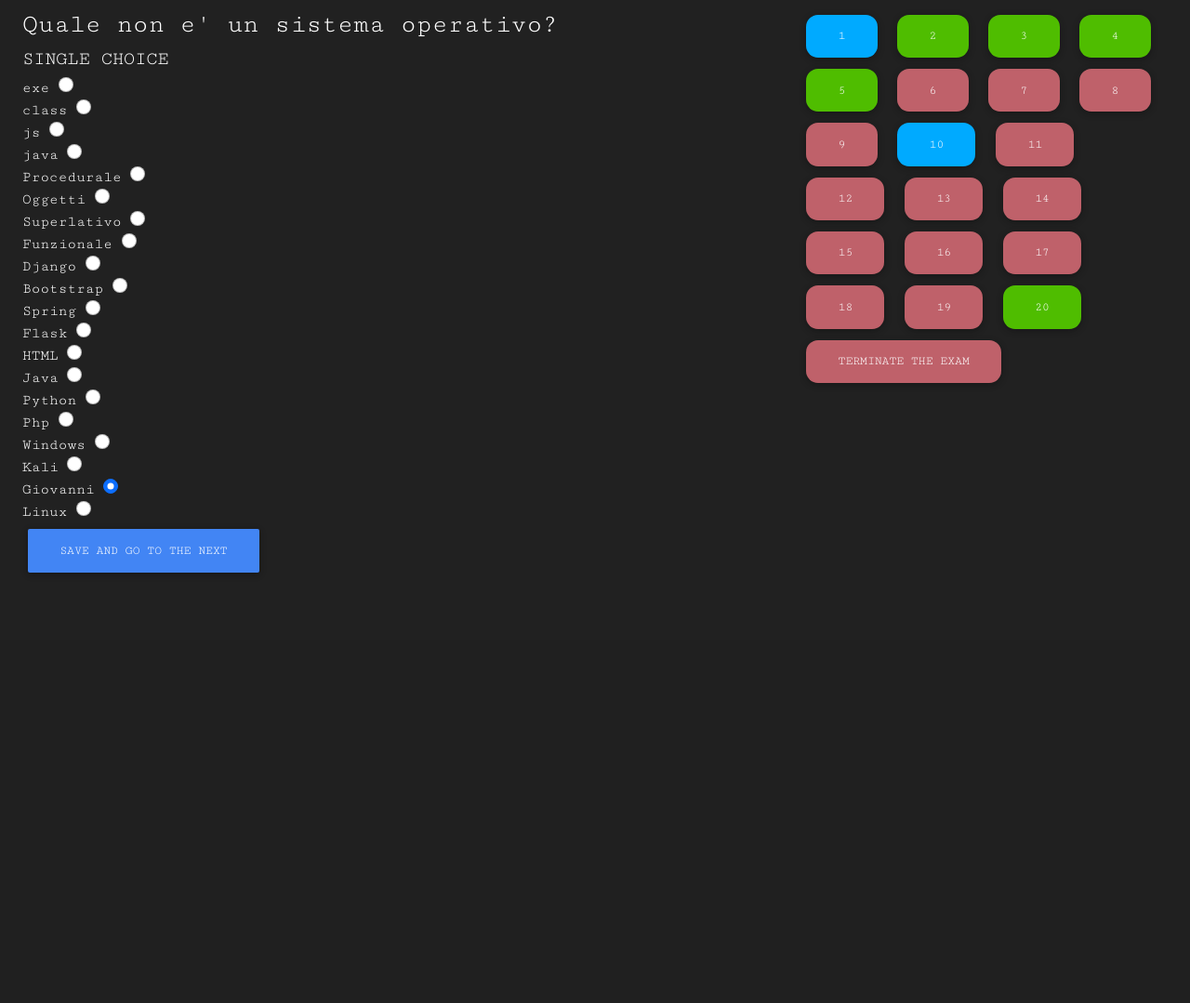
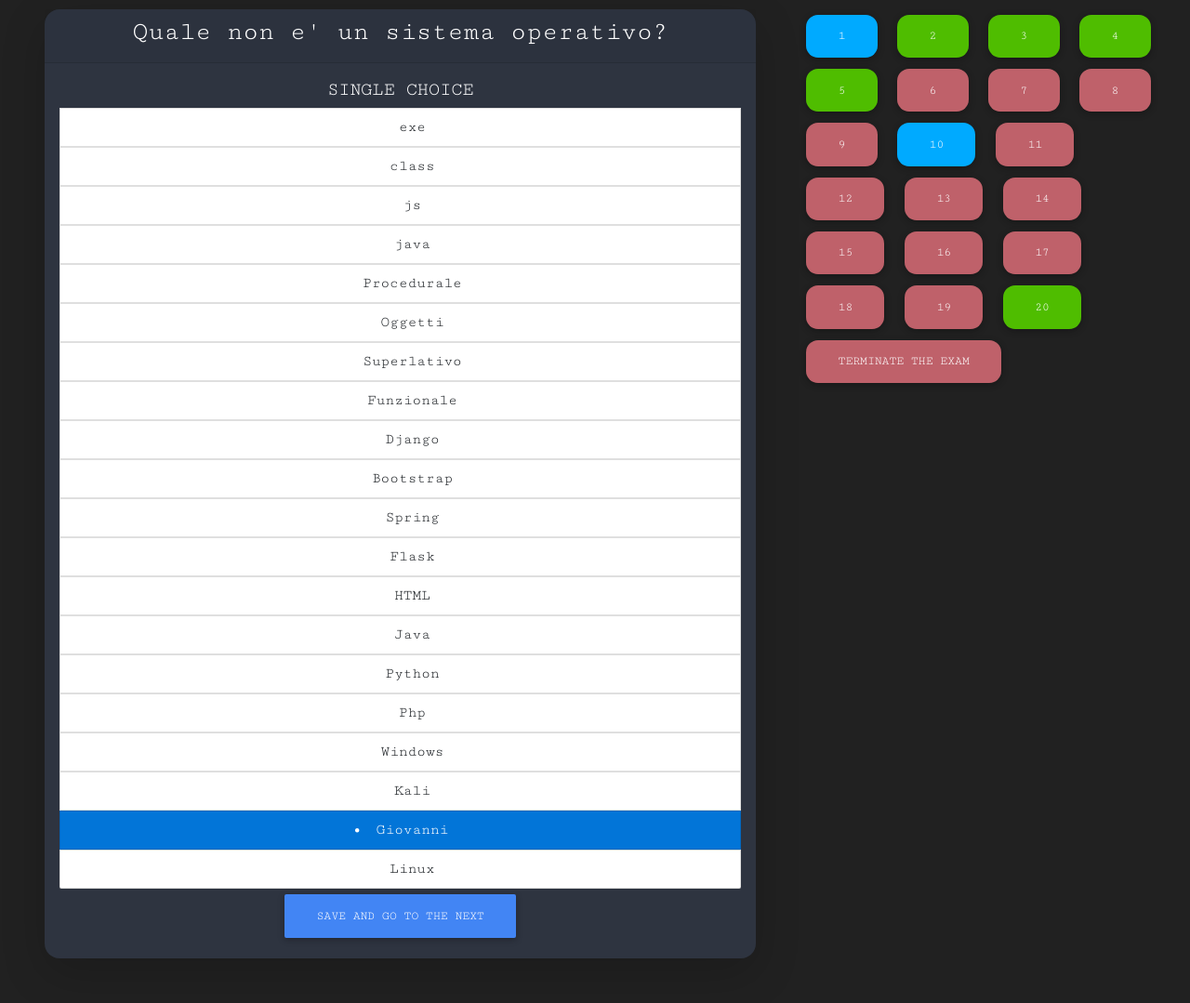
Before and after one commit to EXINEF/exon, a Django app: template project/core/app/templates/student/exam.html in a window 1280 px wide. Shown: the part 111-1190 px from the top of the page at 93% size. Before the commit the page ends 727 px from the top, so only its background shows below. Run offline with Django 4.2, Linux system fonts and the light colour scheme; the template is opened without the code that fills it: values that come from a table or form of the project are taken from there, others are empty; data comes from the database, SQL or seed files in the repository; both versions use the stored data as it was after the commit; some libraries are stand-ins or nearby versions.

Commit message:
fixed exam

```diff
--- a/project/core/app/templates/core/base.html
+++ b/project/core/app/templates/core/base.html
@@ -23,13 +23,14 @@
       href="https://cdnjs.cloudflare.com/ajax/libs/mdbootstrap/4.5.16/css/mdb.min.css"
       rel="stylesheet"
     />
-    <link rel="stylesheet" type="text/css" href="{% static 'css/base.css' %}" />
+
 
     <!-- Import FONT from Google APIS -->
     <link rel="preconnect" href="https://fonts.googleapis.com">
     <link rel="preconnect" href="https://fonts.gstatic.com" crossorigin>
     <link href="https://fonts.googleapis.com/css2?family=Cutive+Mono&display=swap" rel="stylesheet">
-
+    <link rel="stylesheet" type="text/css" href="{% static 'css/base.css' %}" />
+    {% block style %} {% endblock style %}
   </head>
   <body class="bg-dark">
     {% include 'core/navbar.html' %} {% include 'core/messages.html' %}
--- a/project/core/app/templates/student/exam.html
+++ b/project/core/app/templates/student/exam.html
@@ -1,34 +1,52 @@
 {% extends 'core/base.html' %}
 {% load auth_extras %}
 {% load static %}
+{% block style %}
+<link rel="stylesheet" type="text/css" href="{% static 'css/exam.css' %}" />
+{% endblock style %}
+
+
 {% block content %}
+
 
 <br>
 <div class="container-fluid">
     <div class="row">
         <div class="col-8">
+
             <h4>{{request.user.last_name}} {{request.user.first_name}} - MAT: {{request.user.username}}</h4>
+
+
+            <div class="container-xxl justify-content-center align-items-center">
+                <div class="card shadow-lg text-white rounded-lg mt-2" style="text-align: center; border-radius: 1em; background-color:#2E3440;">
+                   <div class="card-header">
                       <h3>{{main_question.question.text}}</h3>
-            <h5>{{main_question.question.get_type}}</h5>
+                   </div>
+                   <div class="card-body">
+                    <h5 class="card-title">{{main_question.question.get_type}}</h5>
                     <form action="" method="POST">
                         {% csrf_token %}
                         {% if main_question.question.get_type == 'SINGLE CHOICE' %}
+                            <div class="list-group">
                             {% for answer in answers_main_question %}
-                        <label for="answer{{answer.id}}">{{answer.text}}</label>
+                                <input class="form-check-input mt-0" type="radio" id="answer{{answer.id}}" name="answer" value="{{answer.id}}" {% if main_question|has_this_answer:answer.id %} checked {% endif %} required>
+                                <label class="list-group-item"  for="answer{{answer.id}}">{{answer.text}}</label>
 
-                        <input class="form-check-input mt-0" type="radio" id="answer{{answer.id}}" name="answer" value="{{answer.id}}" {% if main_question|has_this_answer:answer.id %} checked {% endif %} required>
-                        <br>
                             {% endfor %}
+                            </div>
                         {% else %}
+                            <div class="list-group">
                             {% for answer in answers_main_question %}
-                        <label for="answer{{answer.id}}">{{answer.text}}</label>
-
                                 <input class="form-check-input mt-0" type="checkbox" id="answer{{answer.id}}" name="{{answer.id}}" value="1" {% if main_question|has_this_answer:answer.id %} checked{% endif %}>
-                        <br>
+                                <label class="list-group-item" for="answer{{answer.id}}">{{answer.text}}</label>
                             {% endfor %}
+                            </div>
                         {% endif %}
                         <button type="submit" class="btn btn-primary">Save and go to the next</button>
                     </form>
+                   </div>
+                </div>
+            </div>
         </div>
         <div class="col-4">
             <h4><span id="remaining_time"></h4>
@@ -50,6 +68,8 @@
 </div>
 <br>
 
+
+
 <script>
     setInterval(function() { makeTimer({{ exam.get_expiration_time|date:"U" }}); }, 1000);
 </script>
--- /dev/null
+++ b/project/core/static/css/exam.css
@@ -0,0 +1,51 @@
+.list-group-item {
+    user-select: none;
+  }
+
+  .list-group input[type="checkbox"] {
+    display: none;
+  }
+
+  .list-group input[type="checkbox"] + .list-group-item {
+    cursor: pointer;
+  }
+
+  .list-group input[type="checkbox"] + .list-group-item:before {
+    content: "\2713";
+    color: transparent;
+    font-weight: bold;
+    margin-right: 1em;
+  }
+
+  .list-group input[type="checkbox"]:checked + .list-group-item {
+    background-color: #0275D8;
+    color: #FFF;
+  }
+
+  .list-group input[type="checkbox"]:checked + .list-group-item:before {
+    color: inherit;
+  }
+
+  .list-group input[type="radio"] {
+    display: none;
+  }
+
+  .list-group input[type="radio"] + .list-group-item {
+    cursor: pointer;
+  }
+
+  .list-group input[type="radio"] + .list-group-item:before {
+    content: "\2022";
+    color: transparent;
+    font-weight: bold;
+    margin-right: 1em;
+  }
+
+  .list-group input[type="radio"]:checked + .list-group-item {
+    background-color: #0275D8;
+    color: #FFF;
+  }
+
+  .list-group input[type="radio"]:checked + .list-group-item:before {
+    color: inherit;
+  }
```
Also changed, not shown: project/core/db.sqlite3. Lines whose indentation alone changed are shown as unchanged.
